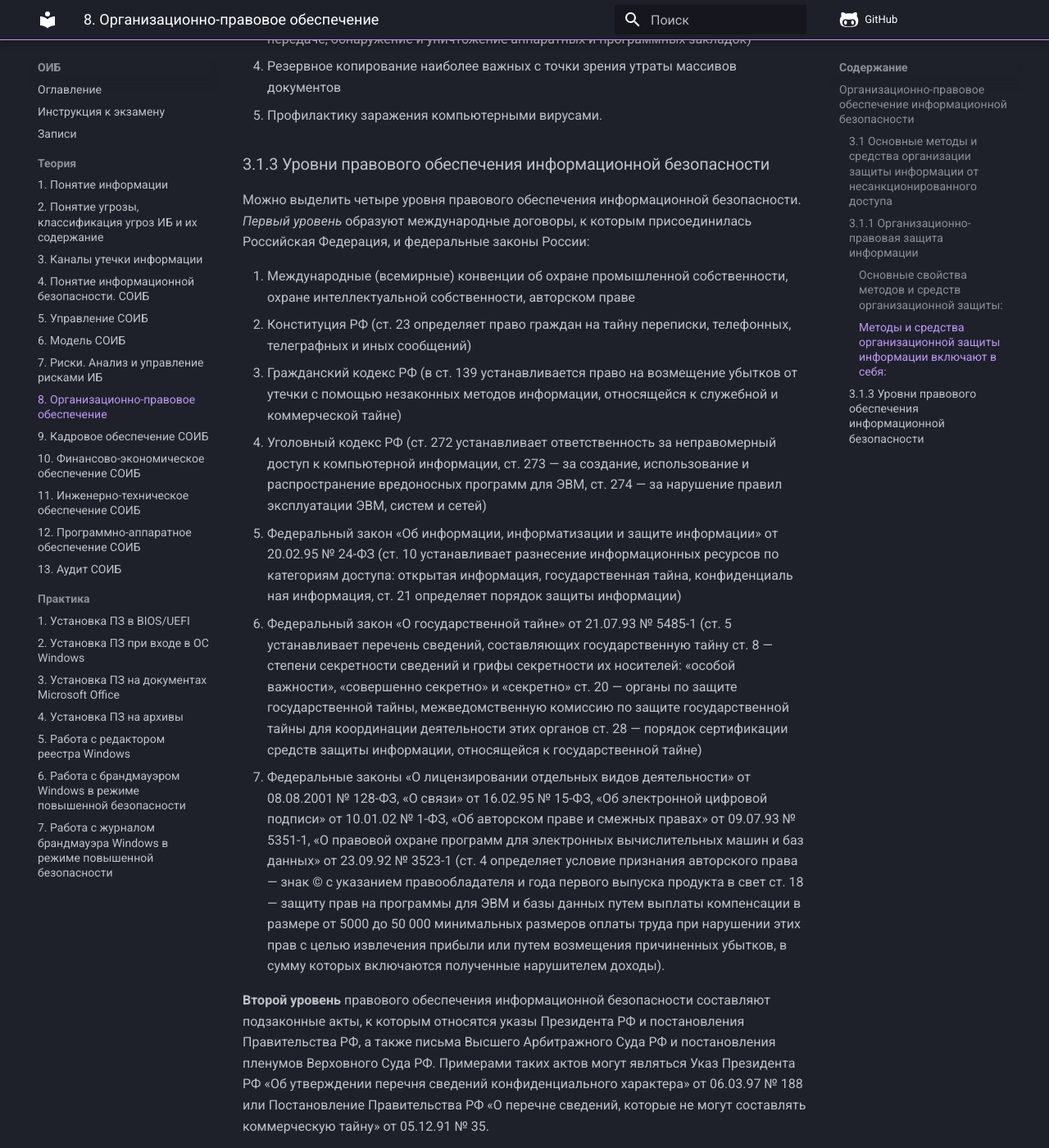
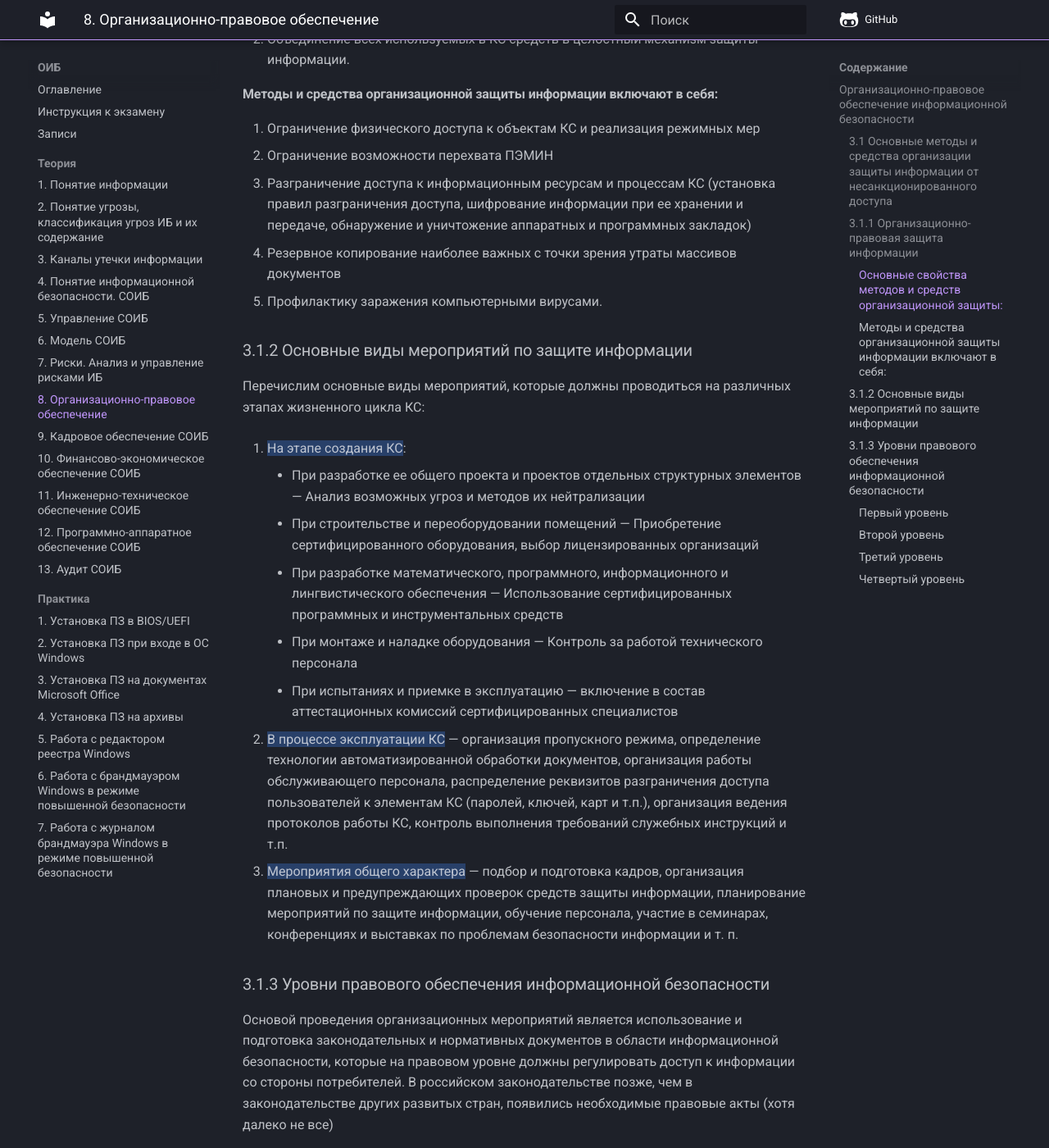
Before and after one commit to Alaladdin/MPEI, an MkDocs documentation site: the page built from docs/oib/theory/8.md, in a window 1280 px wide and 1400 px high, scrolled down 1080 px. Shown: the whole window at 82% size. Built offline with MkDocs 1.6.1 and Material for MkDocs 9.7.7, drawn with Linux system fonts in a browser that asks for light colours; comment, search, counter and statistics services are not loaded; some of the changed text lies outside the part shown.

Commit message:
ОИБ: Дополнены вопросы
ОИБ:
- Незначительное исправление форматирования 2 вопроса теории
- Добавлен пункт в 3 вопрос теории
- Дополнен 8 вопрос теории, незначительно улучшена читаемость

```diff
--- a/docs/oib/theory/8.md
+++ b/docs/oib/theory/8.md
@@ -11,6 +11,14 @@
 ### 3.1 Основные методы и средства организации защиты информации от несанкционированного доступа
 
 ### 3.1.1 Организационно-правовая защита информации
+
+К методам и средствам организационной защиты информации относятся ==Организационно-технические== и
+==Организационно-правовые== мероприятия, проводимые в процессе создания и эксплуатации КС для обеспечения защиты
+информации. Эти мероприятия должны проводиться при:
+
+- Строительстве или ремонте помещений, в которых будет размещаться КС
+- Проектировании системы, монтаже и наладке ее технических и программных средств
+- Испытаниях и проверке работоспособности КС
 
 #### Основные свойства методов и средств организационной защиты:
 
@@ -27,44 +35,79 @@
 1. Резервное копирование наиболее важных с точки зрения утраты массивов документов
 1. Профилактику заражения компьютерными вирусами.
 
+### 3.1.2 Основные виды мероприятий по защите информации
+
+Перечислим основные виды мероприятий, которые должны проводиться на различных этапах жизненного цикла КС:
+
+1. ==На этапе создания КС==:
+    - При разработке ее общего проекта и проектов отдельных структурных элементов — Анализ возможных угроз и методов их
+      нейтрализации
+    - При строительстве и переоборудовании помещений — Приобретение сертифицированного оборудования, выбор
+      лицензированных организаций
+    - При разработке математического, программного, информационного и лингвистического обеспечения — Использование
+      сертифицированных программных и инструментальных средств
+    - При монтаже и наладке оборудования — Контроль за работой технического персонала
+    - При испытаниях и приемке в эксплуатацию — включение в состав аттестационных комиссий сертифицированных
+      специалистов
+
+2. ==В процессе эксплуатации КС== — организация пропускного режима, определение технологии автоматизированной обработки
+   документов, организация работы обслуживающего персонала, распределение реквизитов разграничения доступа пользователей
+   к элементам КС (паролей, ключей, карт и т.п.), организация ведения протоколов работы КС, контроль выполнения
+   требований служебных инструкций и т.п.
+3. ==Мероприятия общего характера== — подбор и подготовка кадров, организация плановых и предупреждающих проверок
+   средств защиты информации, планирование мероприятий по защите информации, обучение персонала, участие в семинарах,
+   конференциях и выставках по проблемам безопасности информации и т. п.
+
 ### 3.1.3 Уровни правового обеспечения информационной безопасности
 
-Можно выделить четыре уровня правового обеспечения информационной безопасности. *Первый уровень* образуют международные
-договоры, к которым присоединилась Российская Федерация, и федеральные законы России:
+Основой проведения организационных мероприятий является использование и подготовка законодательных и нормативных
+документов в области информационной безопасности, которые на правовом уровне должны регулировать доступ к информации со
+стороны потребителей. В российском законодательстве позже, чем в законодательстве других развитых стран, появились
+необходимые правовые акты (хотя далеко не все)
 
-1. Международные (всемирные) конвенции об охране промышленной собственности, охране интеллектуальной собственности,
+Можно выделить четыре уровня правового обеспечения информационной безопасности
+
+#### Первый уровень
+
+Образуют международные договоры, к которым присоединилась Российская Федерация, и федеральные законы России:
+
+1. ==Международные (всемирные) конвенции== об охране промышленной собственности, охране интеллектуальной собственности,
    авторском праве
-1. Конституция РФ (ст. 23 определяет право граждан на тайну переписки, телефонных, телеграфных и иных сообщений)
-1. Гражданский кодекс РФ (в ст. 139 устанавливается право на возмещение убытков от утечки с помощью незаконных методов
-   информации, относящейся к служебной и коммерческой тайне)
-1. Уголовный кодекс РФ (ст. 272 устанавливает ответственность за неправомерный доступ к компьютерной информации, ст. 273
-   — за создание, использование и распространение вредоносных программ для ЭВМ, ст. 274 — за нарушение правил
+1. ==Конституция РФ== (ст. 23 определяет право граждан на тайну переписки, телефонных, телеграфных и иных сообщений)
+1. ==Гражданский кодекс РФ== (в ст. 139 устанавливается право на возмещение убытков от утечки с помощью незаконных
+   методов информации, относящейся к служебной и коммерческой тайне)
+1. ==Уголовный кодекс РФ== (ст. 272 устанавливает ответственность за неправомерный доступ к компьютерной информации, ст.
+   273 — за создание, использование и распространение вредоносных программ для ЭВМ, ст. 274 — за нарушение правил
    эксплуатации ЭВМ, систем и сетей)
-1. Федеральный закон «Об информации, информатизации и защите информации» от 20.02.95 № 24-ФЗ (ст. 10 устанавливает
-   разнесение информационных ресурсов по категориям доступа: открытая информация, государственная тайна, конфиденциаль
-   ная информация, ст. 21 определяет порядок защиты информации)
-1. Федеральный закон «О государственной тайне» от 21.07.93 № 5485-1 (ст. 5 устанавливает перечень сведений, составляющих
-   государственную тайну ст. 8 — степени секретности сведений и грифы секретности их носителей: «особой важности»,
-   «совершенно секретно» и «секретно» ст. 20 — органы по защите государственной тайны, межведомственную комиссию по
-   защите государственной тайны для координации деятельности этих органов ст. 28 — порядок сертификации средств защиты
-   информации, относящейся к государственной тайне)
-1. Федеральные законы «О лицензировании отдельных видов деятельности» от 08.08.2001 № 128-ФЗ, «О связи» от 16.02.95 №
-   15-ФЗ, «Об электронной цифровой подписи» от 10.01.02 № 1-ФЗ, «Об авторском праве и смежных правах» от 09.07.93 №
-   5351-1, «О правовой охране программ для электронных вычислительных машин и баз данных» от 23.09.92 № 3523-1 (ст. 4
-   определяет условие признания авторского права — знак © с указанием правообладателя и года первого выпуска продукта в
-   свет ст. 18 — защиту прав на программы для ЭВМ и базы данных путем выплаты компенсации в размере от 5000 до 50 000
-   минимальных размеров оплаты труда при нарушении этих прав с целью извлечения прибыли или путем возмещения причиненных
-   убытков, в сумму которых включаются полученные нарушителем доходы).
+1. ==Федеральный закон «Об информации, информатизации и защите информации»== от 20.02.95 № 24-ФЗ (ст. 10 устанавливает
+   разнесение информационных ресурсов по категориям доступа: открытая информация, государственная тайна,
+   конфиденциальная информация, ст. 21 определяет порядок защиты информации)
+1. ==Федеральный закон «О государственной тайне»== от 21.07.93 № 5485-1 (ст. 5 устанавливает перечень сведений,
+   составляющих государственную тайну ст. 8 — степени секретности сведений и грифы секретности их носителей: «особой
+   важности», «совершенно секретно» и «секретно» ст. 20 — органы по защите государственной тайны, межведомственную
+   комиссию по защите государственной тайны для координации деятельности этих органов ст. 28 — порядок сертификации
+   средств защиты информации, относящейся к государственной тайне)
+1. ==Федеральные законы «О лицензировании отдельных видов деятельности»== от 08.08.2001 № 128-ФЗ, ==«О связи»== от
+   16.02.95 № 15-ФЗ, ==«Об электронной цифровой подписи»== от 10.01.02 № 1-ФЗ, ==«Об авторском праве и смежных правах»==
+   от 09.07.93 № 5351-1, ==«О правовой охране программ для электронных вычислительных машин и баз данных»== от 23.09.92
+   № 3523-1 (ст. 4 определяет условие признания авторского права — знак © с указанием правообладателя и года первого
+   выпуска продукта в свет ст. 18 — защиту прав на программы для ЭВМ и базы данных путем выплаты компенсации в размере
+   от 5000 до 50 000 минимальных размеров оплаты труда при нарушении этих прав с целью извлечения прибыли или путем
+   возмещения причиненных убытков, в сумму которых включаются полученные нарушителем доходы)
 
-**Второй уровень** правового обеспечения информационной безопасности составляют подзаконные акты, к которым относятся
-указы Президента РФ и постановления Правительства РФ, а также письма Высшего Арбитражного Суда РФ и постановления
-пленумов Верховного Суда РФ. Примерами таких актов могут являться Указ Президента РФ «Об утверждении перечня сведений
-конфиденциального характера» от 06.03.97 № 188 или Постановление Правительства РФ «О перечне сведений, которые не могут
-составлять коммерческую тайну» от 05.12.91 № 35.
+#### Второй уровень
 
-**Третий уровень** правового обеспечения информационной безопасности составляют государственные стандарты (ГОСТы) в
-области защиты информации, руководящие документы, нормы, методики и классификаторы, разработанные соответствующими
-государственными органами. В качестве примеров можно привести следующие документы:
+Правового обеспечения информационной безопасности составляют подзаконные акты, к которым относятся указы Президента РФ и
+постановления Правительства РФ, а также письма Высшего Арбитражного Суда РФ и постановления пленумов Верховного Суда РФ.
+Примерами таких актов могут являться Указ Президента РФ «Об утверждении перечня сведений конфиденциального характера» от
+06.03.97 № 188 или Постановление Правительства РФ «О перечне сведений, которые не могут составлять коммерческую тайну»
+от 05.12.91 № 35.
+
+#### Третий уровень
+
+Правового обеспечения информационной безопасности составляют государственные стандарты (ГОСТы) в области защиты
+информации, руководящие документы, нормы, методики и классификаторы, разработанные соответствующими государственными
+органами. В качестве примеров можно привести следующие документы:
 
 - ГОСТ Р 50922—96 «Защита информации. Основные термины и определения», ГОСТ Р 50739—95 «Средства вычислительной техники.
   Защита от несанкционированного доступа к информации. Общие технические требования», ГОСТ 28147—89 «Системы обработки
@@ -74,9 +117,11 @@
   информации», «Автоматизированные системы. Защита от несанкционированного доступа к информации. Классификация
   автоматизированных систем и требования по защите информации» и др.
 
-**Четвертый уровень** правового обеспечения информационной безопасности образуют локальные нормативные акты, положения,
-инструкции, методические рекомендации и другие документы по комплексной защите информации в КС конкретной организации. К
-таким нормативным документам относятся:
+#### Четвертый уровень
+
+Правового обеспечения информационной безопасности образуют локальные нормативные акты, положения, инструкции,
+методические рекомендации и другие документы по комплексной защите информации в КС конкретной организации. К таким
+нормативным документам относятся:
 
 1. Приказ об утверждении перечня сведений, составляющих коммерческую тайну предприятия
 1. Трудовые и гражданско-правовые договоры (подряда, поручения, комиссии и т.п.), в которые включены пункты об
```
Also changed, not shown: docs/oib/theory/2.md (+2 -2 lines), docs/oib/theory/3.md (+1 -0 lines).
